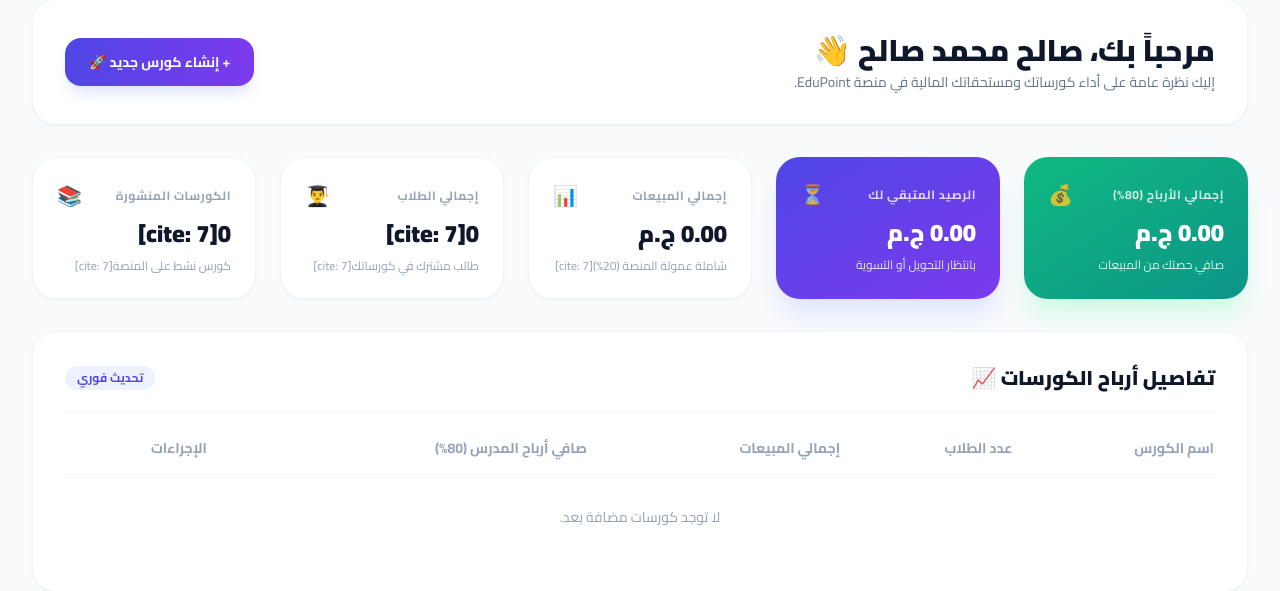
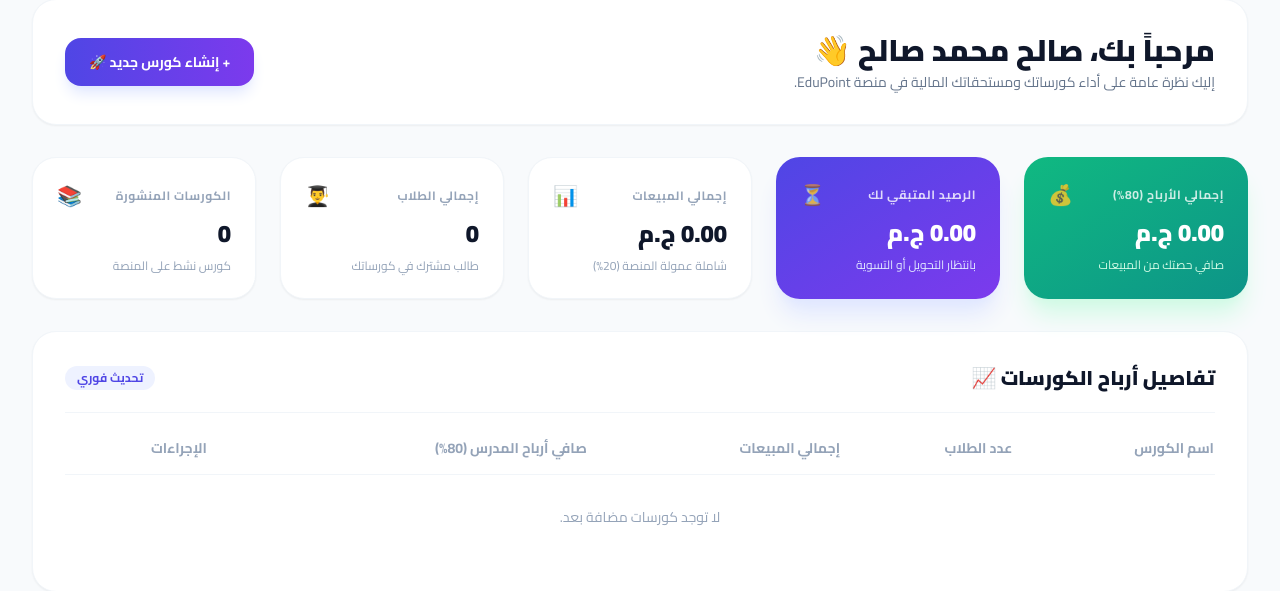
Before and after one commit to salehmohamed19/edupoint, a Django app: page /instructor/dashboard/ in a window 1280 px wide. Shown: the part 138-729 px from the top of the page. Run offline with Django 5.2, Linux system fonts and the light colour scheme; a user stored in the database is signed in; data comes from the database, SQL or seed files in the repository; some libraries are stand-ins or nearby versions.

Commit message:
Ready for Render deployment

```diff
--- a/templates/courses/instructor_dashboard.html
+++ b/templates/courses/instructor_dashboard.html
@@ -45,7 +45,7 @@
                 <span class="text-xl">📊</span>
             </div>
             <h3 class="text-2xl font-black text-slate-900">{{ total_gross_sales|floatformat:2 }} ج.م</h3>
-            <p class="text-xs text-slate-400 font-medium">شاملة عمولة المنصة (20%)[cite: 7]</p>
+            <p class="text-xs text-slate-400 font-medium">شاملة عمولة المنصة (20%)</p>
         </div>
 
         <!-- إجمالي الطلاب -->
@@ -54,8 +54,8 @@
                 <span class="text-xs font-bold uppercase tracking-wider">إجمالي الطلاب</span>
                 <span class="text-xl">👨‍🎓</span>
             </div>
-            <h3 class="text-2xl font-black text-slate-900">{{ total_students }}[cite: 7]</h3>
-            <p class="text-xs text-slate-400 font-medium">طالب مشترك في كورساتك[cite: 7]</p>
+            <h3 class="text-2xl font-black text-slate-900">{{ total_students }}</h3>
+            <p class="text-xs text-slate-400 font-medium">طالب مشترك في كورساتك</p>
         </div>
 
         <!-- عدد الكورسات -->
@@ -64,8 +64,8 @@
                 <span class="text-xs font-bold uppercase tracking-wider">الكورسات المنشورة</span>
                 <span class="text-xl">📚</span>
             </div>
-            <h3 class="text-2xl font-black text-slate-900">{{ total_courses }}[cite: 7]</h3>
-            <p class="text-xs text-slate-400 font-medium">كورس نشط على المنصة[cite: 7]</p>
+            <h3 class="text-2xl font-black text-slate-900">{{ total_courses }}</h3>
+            <p class="text-xs text-slate-400 font-medium">كورس نشط على المنصة</p>
         </div>
 
     </div>
```
